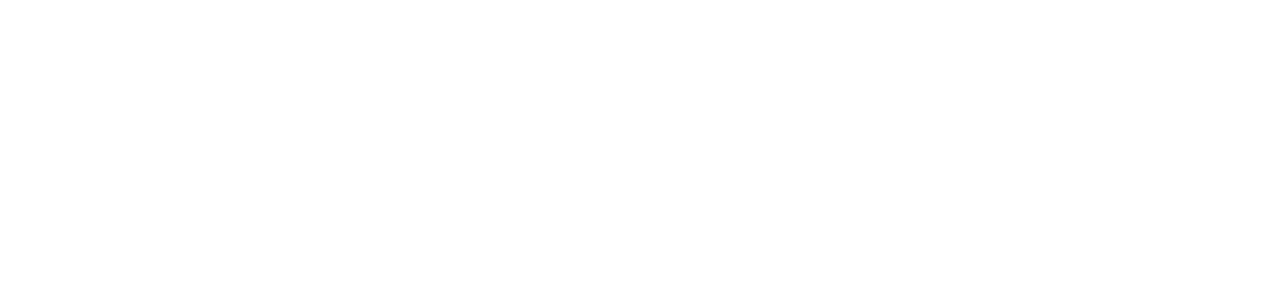
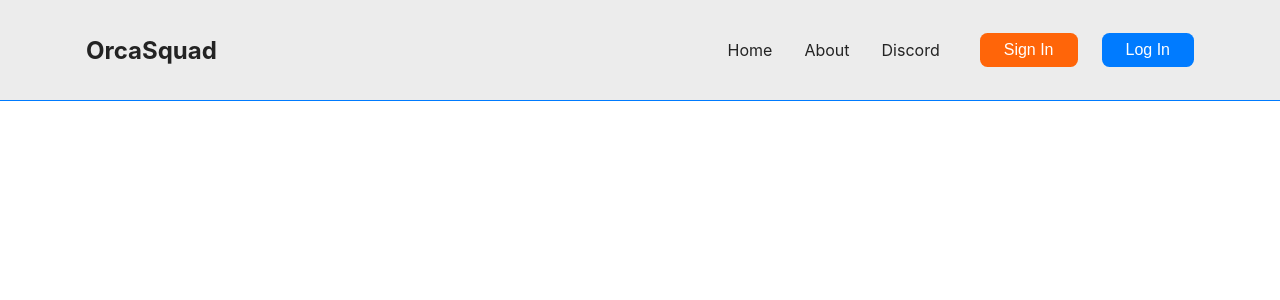
Before and after one commit to OrcaSquad/orcasquad.win, a Next.js app: page / in a window 1280 px wide. Shown: the top 300 px of the page. Built offline with nearby package versions, Linux system fonts and the light colour scheme.

Commit message:
Created Flexbox header to mimic design

```diff
--- a/src/components/Header.js
+++ b/src/components/Header.js
@@ -1,11 +1,32 @@
-
+import styles from "../styles/Header.module.css";
 
 export default function Header() {
     return (
         <div>
-            <header>
-
+            <header className={styles.header}>
+                <div className={styles.wrapper}>
+                    <a className={styles.title} href="#">
+                        OrcaSquad
+                    </a>
+                    <nav className={styles.nav}>
+                        <ul>
+                            <li>
+                                <a href="#">Home</a>
+                            </li>
+                            <li>
+                                <a href="#">About</a>
+                            </li>
+                            <li>
+                                <a href="#">Discord</a>
+                            </li>
+                        </ul>
+                        <div className={styles.buttons}>
+                            <button>Sign In</button>
+                            <button>Log In</button>
+                        </div>
+                    </nav>
+                </div>
             </header>
         </div>
-    )
+    );
 }
--- a/src/pages/index.js
+++ b/src/pages/index.js
@@ -1,4 +1,5 @@
 import Head from 'next/head'
+import Header from '../components/Header'
 import Image from 'next/image'
 import styles from '../styles/Home.module.css'
 
@@ -11,6 +12,8 @@
 
             <link rel="icon" href="/favicon.ico" />
         </Head>
+        <Header>
+        </Header>
 
         </div>
     )
--- /dev/null
+++ b/src/styles/Header.module.css
@@ -0,0 +1,88 @@
+/* Header */
+.wrapper {
+    display: flex;
+    justify-content: space-between;
+    align-items: center;
+    max-width: 1140px;
+    padding: 0 1rem;
+    margin: auto;
+}
+
+.header {
+    position: relative;
+    background: #ececec;
+    border-bottom: solid 0.5px #007bff;
+}
+
+.header a {
+    font-size: 1.5rem;
+    color: #232323;
+    text-decoration: none;
+}
+
+.header a:hover {
+    text-decoration: underline;
+}
+
+.title {
+    font-weight: bold;
+}
+
+.nav {
+    display: flex;
+    align-items: center;
+}
+
+.nav ul {
+    display: flex;
+    list-style-type: none;
+    padding-left: 0;
+}
+
+.nav ul li a {
+    display: block;
+    padding: 1.5rem 1rem;
+    font-size: 1rem;
+}
+
+.nav button {
+    height: 10%;
+    padding: 0.5rem 1.5rem;
+    border-radius: 7.5px;
+    background: #007bff;
+    color: #ffffff;
+    border: none;
+    font-size: 1rem;
+}
+
+.nav button:hover {
+    cursor: pointer;
+}
+
+.nav button:first-of-type {
+    margin: 0 1.5rem;
+    background: #ff6509;
+}
+
+@media (max-width: 669px) {
+    .wrapper {
+        display: block;
+    }
+
+    .nav {
+        flex-wrap: wrap;
+        justify-content: center;
+    }
+
+    .title {
+        display: block;
+        text-align: center;
+        padding-top: 1.5rem;
+    }
+}
+
+@media (max-width: 548px) {
+    .header {
+        padding-bottom: 1.5rem;
+    }
+}
```
